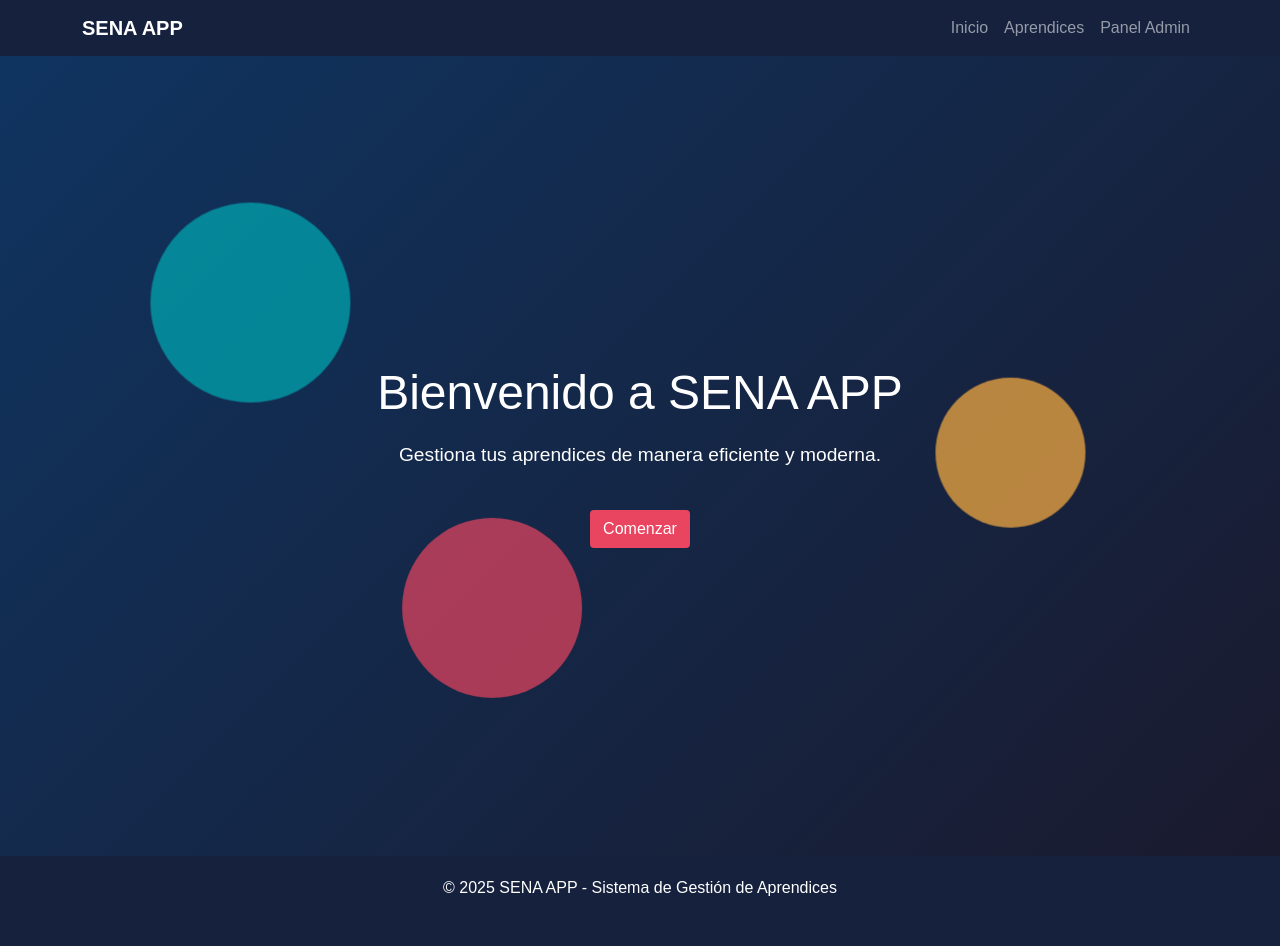
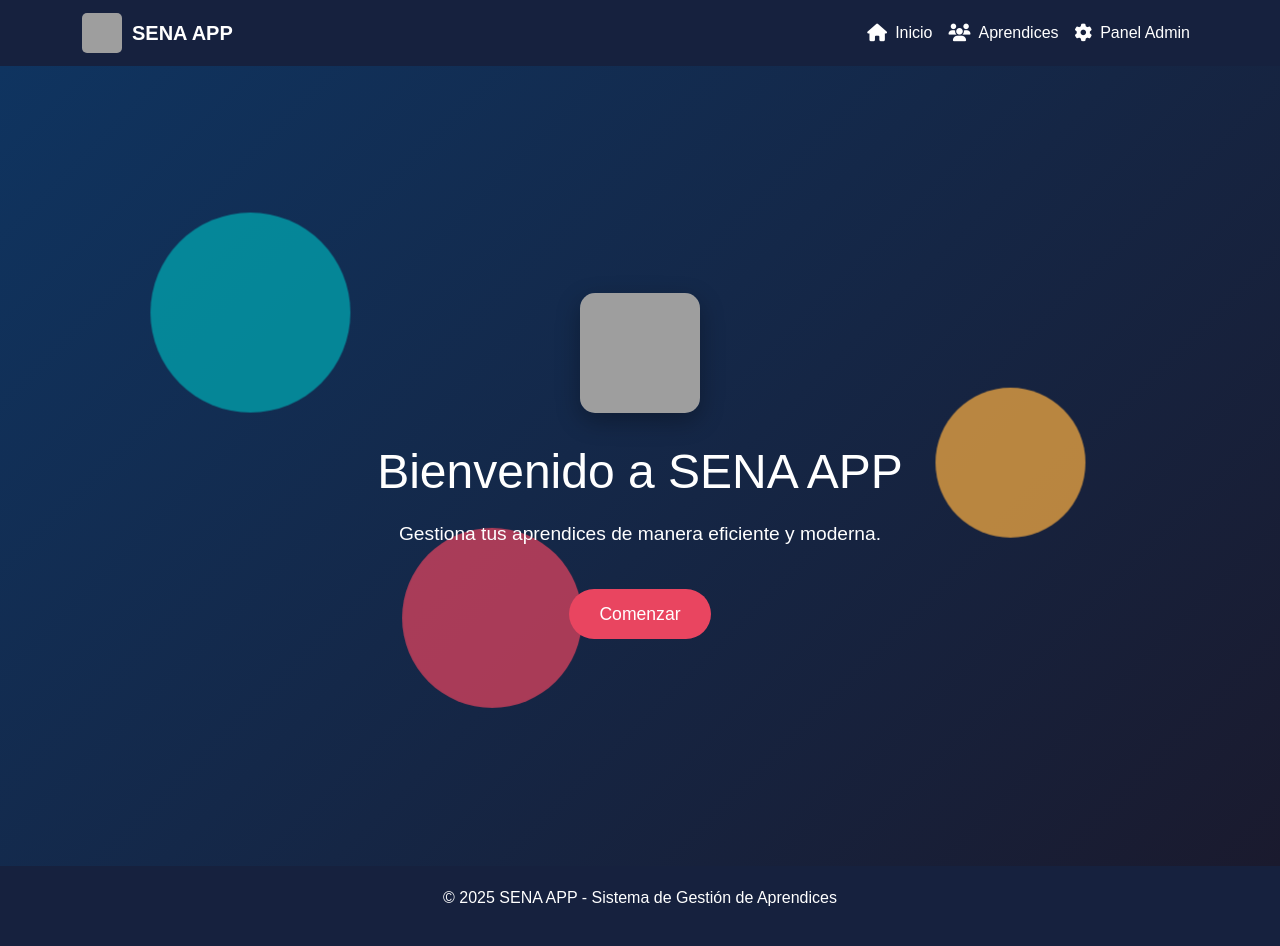
Before and after one commit to TatiTo-bot/sena_app, a Django app: page / in a window 1280 px wide. Before the commit the page ends 896 px from the top, so only its background shows below. Run offline with Django 5.2, Linux system fonts and the light colour scheme; grey boxes are pictures that could not be loaded.

Commit message:
Ingreso de imagenes e iconos a base.html

```diff
--- a/SENA_APP/aprendices/templates/base.html
+++ b/SENA_APP/aprendices/templates/base.html
@@ -7,6 +7,7 @@
     <title>{% block title %}SENA APP{% endblock %}</title>
     {% load static %}
     <link href="https://cdn.jsdelivr.net/npm/bootstrap@5.1.3/dist/css/bootstrap.min.css" rel="stylesheet">
+    <link href="https://cdnjs.cloudflare.com/ajax/libs/font-awesome/6.4.0/css/all.min.css" rel="stylesheet">
     <link rel="stylesheet" href="{% static 'css/estilos.css' %}">
     <style>
         body {
@@ -23,6 +24,32 @@
         .navbar-brand {
             color: #ffffff;
             font-weight: bold;
+            display: flex;
+            align-items: center;
+        }
+
+        .navbar-brand img {
+            width: 40px;
+            height: 40px;
+            margin-right: 10px;
+            border-radius: 5px;
+        }
+
+        .nav-link {
+            color: #ffffff !important;
+            transition: all 0.3s ease;
+            display: flex;
+            align-items: center;
+            gap: 8px;
+        }
+
+        .nav-link:hover {
+            color: #00adb5 !important;
+            transform: translateY(-1px);
+        }
+
+        .nav-link i {
+            font-size: 1.1em;
         }
 
         .hero {
@@ -33,6 +60,24 @@
             align-items: center;
             text-align: center;
             background: linear-gradient(135deg, #0f3460, #1a1a2e);
+        }
+
+        .hero-content {
+            z-index: 10;
+            position: relative;
+        }
+
+        .hero-logo {
+            width: 120px;
+            height: 120px;
+            margin-bottom: 30px;
+            border-radius: 15px;
+            box-shadow: 0 8px 25px rgba(0, 0, 0, 0.3);
+            transition: transform 0.3s ease;
+        }
+
+        .hero-logo:hover {
+            transform: scale(1.05);
         }
 
         .hero h1 {
@@ -48,10 +93,17 @@
         .btn-custom {
             background: #e94560;
             color: white;
+            padding: 12px 30px;
+            font-size: 1.1rem;
+            border-radius: 25px;
+            transition: all 0.3s ease;
+            border: none;
         }
 
         .btn-custom:hover {
             background: #ff6f61;
+            transform: translateY(-2px);
+            box-shadow: 0 5px 15px rgba(233, 69, 96, 0.4);
         }
 
         .shapes {
@@ -120,26 +172,56 @@
             padding: 20px;
             position: relative;
         }
+
+        /* Responsive adjustments */
+        @media (max-width: 768px) {
+            .hero h1 {
+                font-size: 2.5rem;
+            }
+
+            .hero-logo {
+                width: 100px;
+                height: 100px;
+                margin-bottom: 20px;
+            }
+
+            .navbar-brand img {
+                width: 35px;
+                height: 35px;
+            }
+        }
     </style>
 </head>
 
 <body>
     <nav class="navbar navbar-expand-lg navbar-dark">
         <div class="container">
-            <a class="navbar-brand" href="{% url 'aprendices:inicio' %}">SENA APP</a>
+            <a class="navbar-brand" href="{% url 'aprendices:inicio' %}">
+                <img src="https://encrypted-tbn0.gstatic.com/images?q=tbn:ANd9GcSX6Gat1r36ATdBS7sTqqFH8TvIVPMkqsdLgw&s" alt="Logo SENA">
+                SENA APP
+            </a>
             <button class="navbar-toggler" type="button" data-bs-toggle="collapse" data-bs-target="#navbarNav">
                 <span class="navbar-toggler-icon"></span>
             </button>
             <div class="collapse navbar-collapse" id="navbarNav">
                 <ul class="navbar-nav ms-auto">
                     <li class="nav-item">
-                        <a class="nav-link" href="{% url 'aprendices:inicio' %}">Inicio</a>
+                        <a class="nav-link" href="{% url 'aprendices:inicio' %}">
+                            <i class="fas fa-home"></i>
+                            Inicio
+                        </a>
                     </li>
                     <li class="nav-item">
-                        <a class="nav-link" href="{% url 'aprendices:lista_aprendices' %}">Aprendices</a>
+                        <a class="nav-link" href="{% url 'aprendices:lista_aprendices' %}">
+                            <i class="fas fa-users"></i>
+                            Aprendices
+                        </a>
                     </li>
                     <li class="nav-item">
-                        <a class="nav-link" href="{% url 'admin:index' %}">Panel Admin</a>
+                        <a class="nav-link" href="{% url 'admin:index' %}">
+                            <i class="fas fa-cog"></i>
+                            Panel Admin
+                        </a>
                     </li>
                 </ul>
             </div>
@@ -152,7 +234,8 @@
             <div class="shape shape2"></div>
             <div class="shape shape3"></div>
         </div>
-        <div>
+        <div class="hero-content">
+            <img src="https://encrypted-tbn0.gstatic.com/images?q=tbn:ANd9GcSX6Gat1r36ATdBS7sTqqFH8TvIVPMkqsdLgw&s" alt="Logo SENA" class="hero-logo">
             <h1>Bienvenido a SENA APP</h1>
             <p>Gestiona tus aprendices de manera eficiente y moderna.</p>
             <a href="{% url 'aprendices:lista_aprendices' %}" class="btn btn-custom">Comenzar</a>
```
